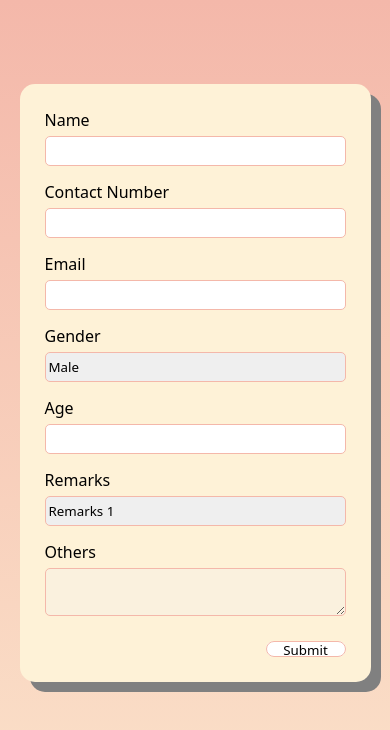
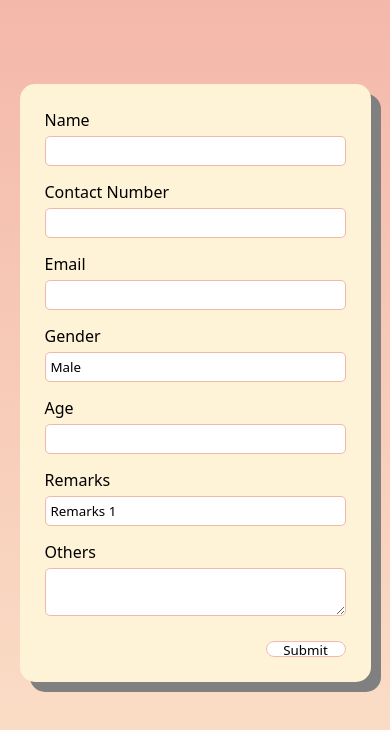
Before and after one commit to Ericx014/butterfly-kisses, a React (Vite) app in the folder butterfly-kisses-frontend/: page / in a window 390 px wide. Shown: the top 730 px of the page. Built offline with nearby package versions, Linux system fonts and the light colour scheme.

Commit message:
Added netlify.toml

```diff
--- a/butterfly-kisses-frontend/src/index.css
+++ b/butterfly-kisses-frontend/src/index.css
@@ -23,14 +23,15 @@ html {
 }
 
 /* Form style */
-input, select, textarea, option{
+input, select, textarea{
 	-webkit-appearance: none;
 	-moz-appearance: none;
 	appearance: none;
-	padding: 5px 3px;
+	padding: 5px;
 	border-radius: 5px;
 	border: 1px solid var(--main-dark-color);
 	color: black;
+	background-color: white;
 }
 
 .input-container {
@@ -138,6 +139,8 @@ input, select, textarea, option{
   }
 
   .form-btn {
+		min-width: 30px;
+		min-height: 10px;
     width: 50vw;
     max-width: 80px;
   }
```
Also changed, not shown: 1 other file (tests, documents, lock files or other folders).
